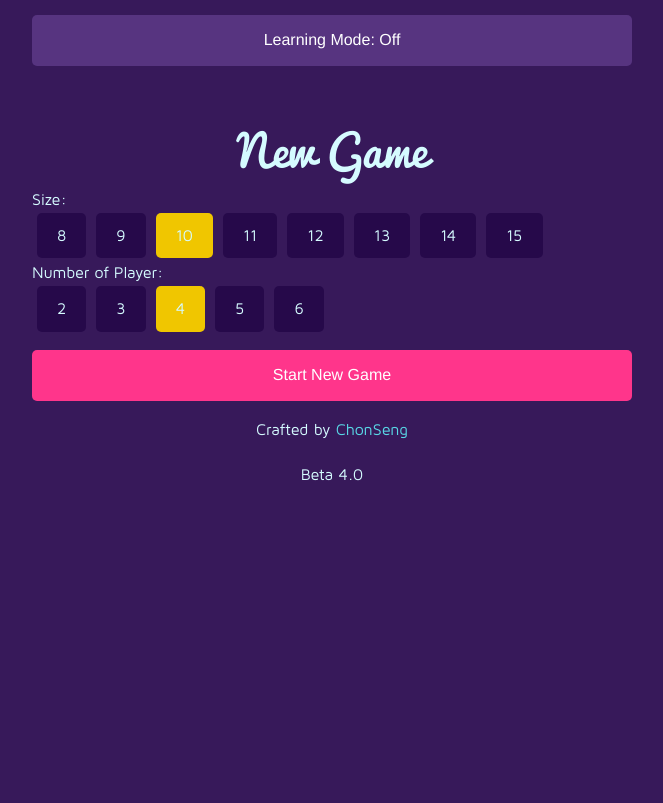
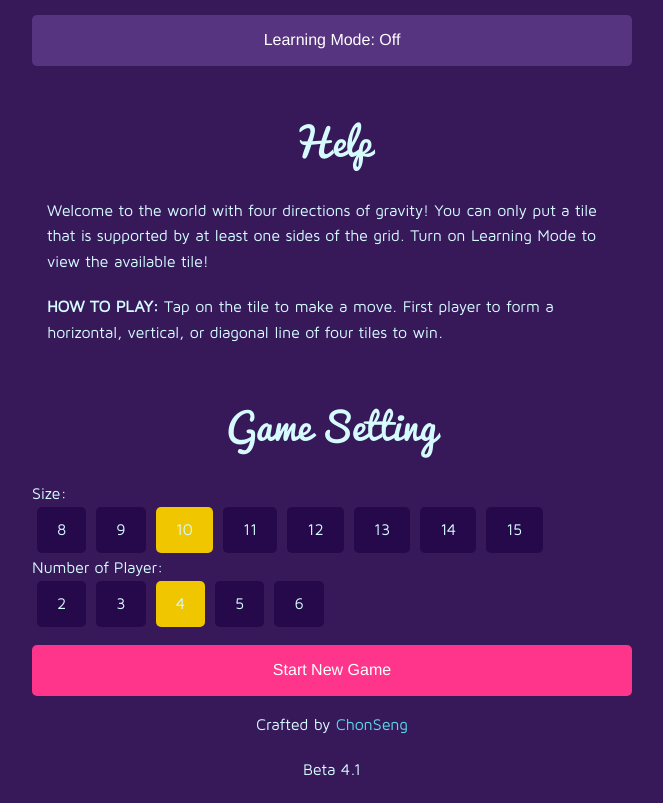
Before and after one commit to chonseng/4gravity, a plain HTML site: page index.html in a window 1280 px wide. Shown: the part 724-1527 px from the top of the page, without its empty margins (308-971 px from the left). Before the commit the page ends 1232 px from the top, so only its background shows below. Drawn offline with Linux system fonts and the light colour scheme.

Commit message:
Beta 4.1 - Add How to play section

```diff
--- a/index.html
+++ b/index.html
@@ -41,9 +41,21 @@
         <div class="button" id="learning_mode">Learning Mode: Off</div>
       </div>
     </section>
+    <section class="howToPlay">
+      <div class="row">
+        <div class="large-12 columns">
+          <h2>Help</h2>
+          <p>Welcome to the world with four directions of gravity! You can only put a tile that is supported by at least one sides of the grid. Turn on Learning Mode to view the available tile!</p>
+          <p>
+            <strong>HOW TO PLAY:</strong> Tap on the tile to make a move. First player to form a horizontal, vertical, or diagonal line of four tiles to win.
+          </p>
+        </div>
+      </div>
+
+    </section>
     <section class="newGame">
       <div class="row">
-          <h1>New Game</h1>
+          <h2>Game Setting</h2>
           Size:
           <ul class="size settings">
             <li id="size-8">8</li>
@@ -71,7 +83,7 @@
       <div class="row">
         <div class="large-12 columns">
           <p class="crafted">Crafted by <a href="http://chonseng.info/">ChonSeng</a></p>
-          <p class="version">Beta 4.0</p>
+          <p class="version">Beta 4.1</p>
         </div>
       </div>
     </footer>
--- a/scss/style.scss
+++ b/scss/style.scss
@@ -42,13 +42,19 @@ body {
 	background: $mainColor; //2
 	color: #D5FBFF;
 }
-h1 {
+h1, .row h2 {
 	font-family: 'Pacifico', cursive;
 	color: #D5FBFF;
 	text-align: center;
 }
-section.newGame {
-	margin-top: 2rem;
+h2 {
+	margin: 2rem 0;
+}
+section {
+	// margin-top: 2rem;
+	&#game {
+		margin-top: 0;
+	}
 }
 .check {
 	width: 80px;
```
Also changed, not shown: css/all.css.
